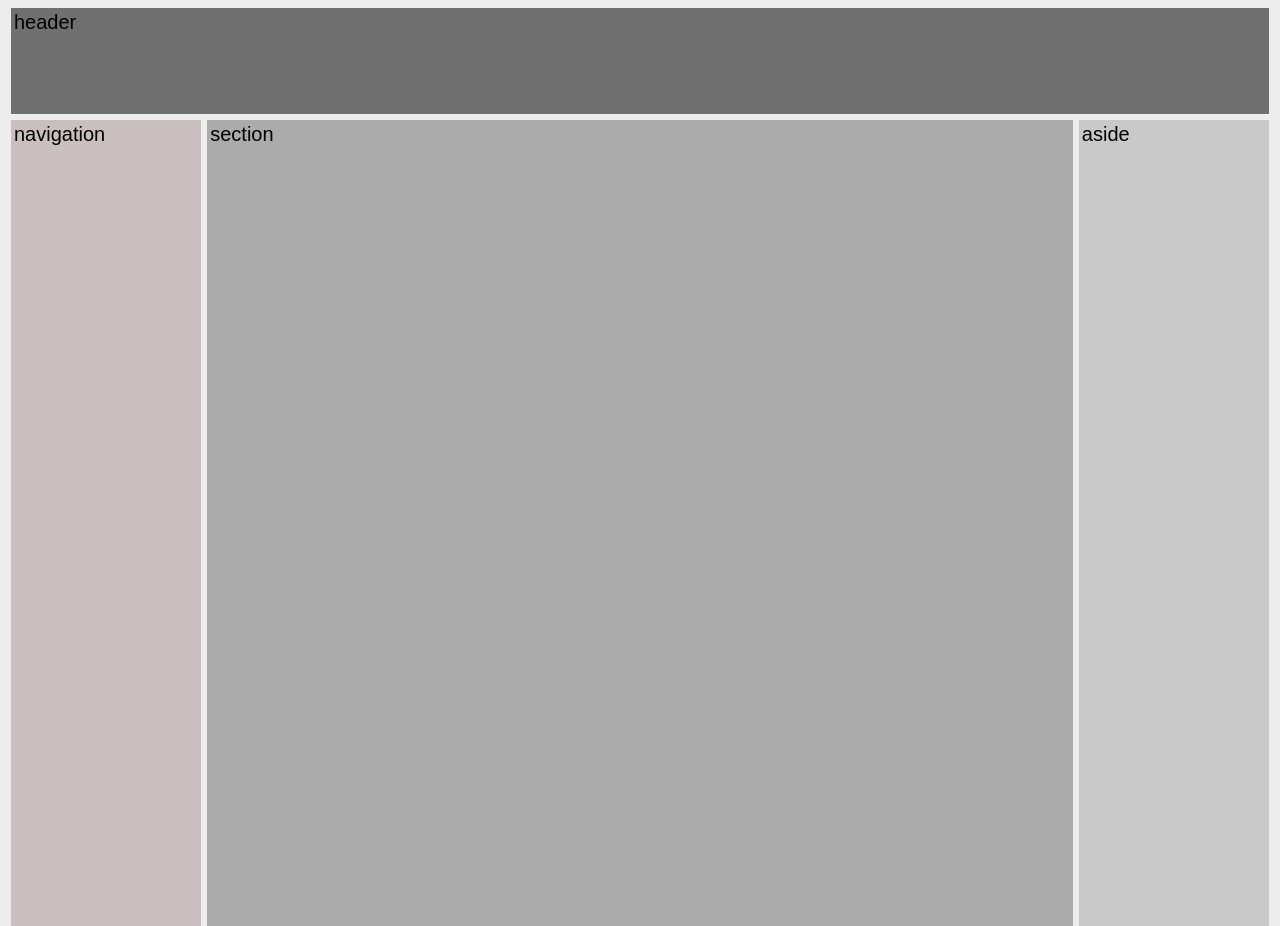
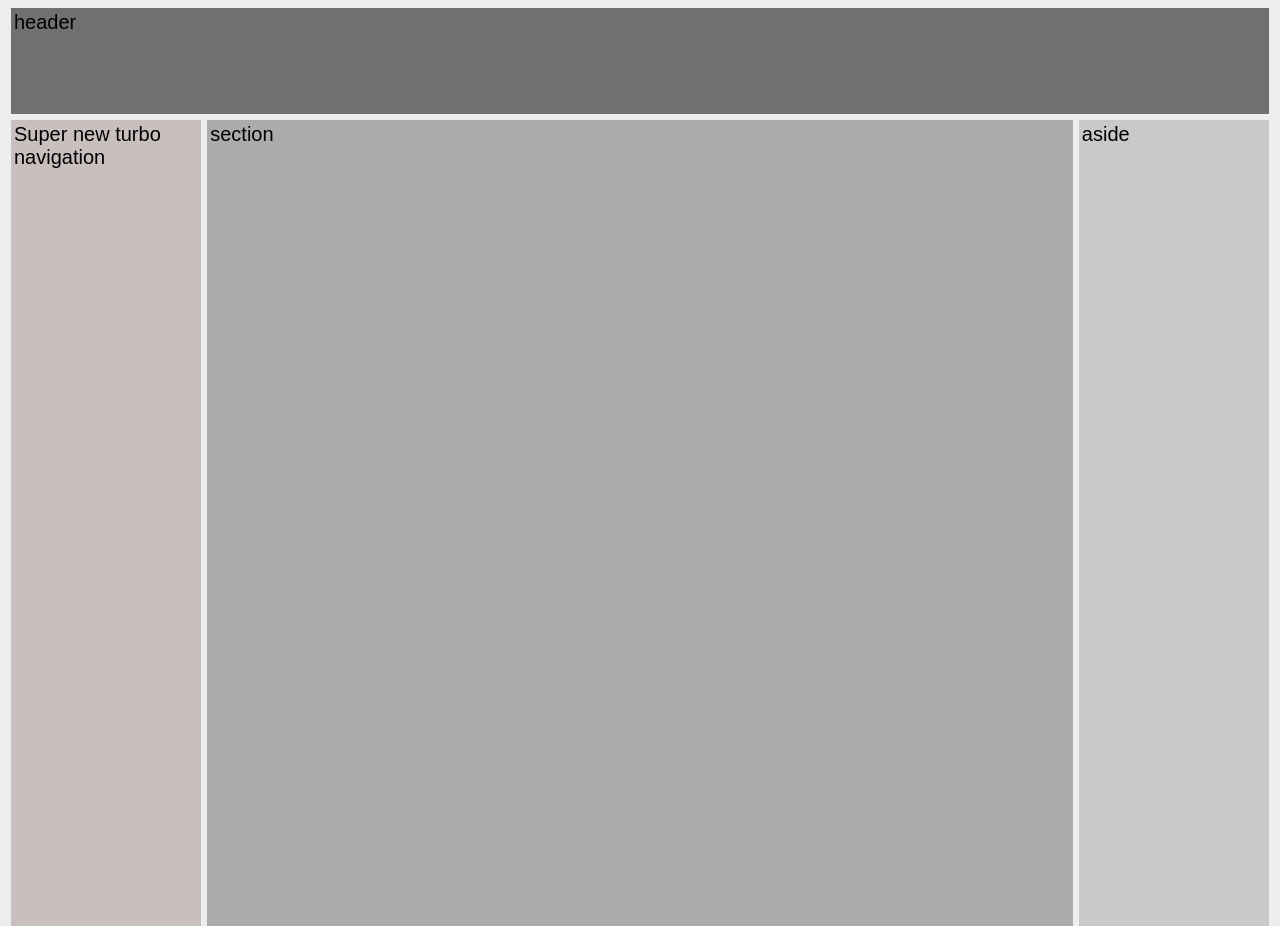
Before and after one commit to dragonwow3/projectx, a plain HTML site: page index.html in a window 1280 px wide. Shown: the top 926 px of the page. Drawn offline with Linux system fonts and the light colour scheme.

Commit message:
new commit

```diff
--- a/index.html
+++ b/index.html
@@ -11,11 +11,10 @@
 <body>
 	<header>header</header>
 <section id="flexContainer">
-  <nav>navigation</nav>
+  <nav>Super new turbo navigation</nav>
   <section id="content">section</section>
   <aside>aside</aside>
 </section>
 <footer>footer</footer>
-
 </body>
 </html>
```
